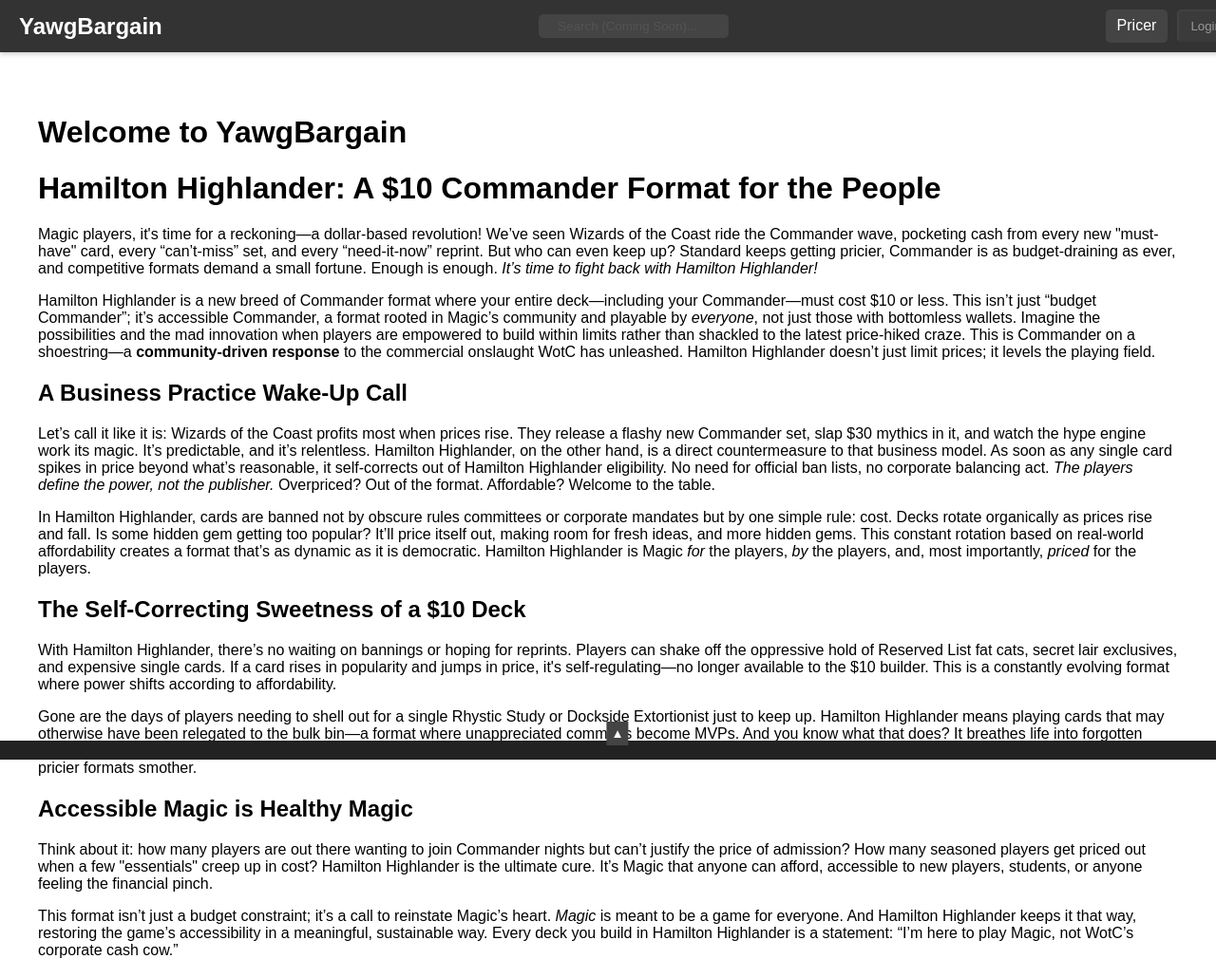
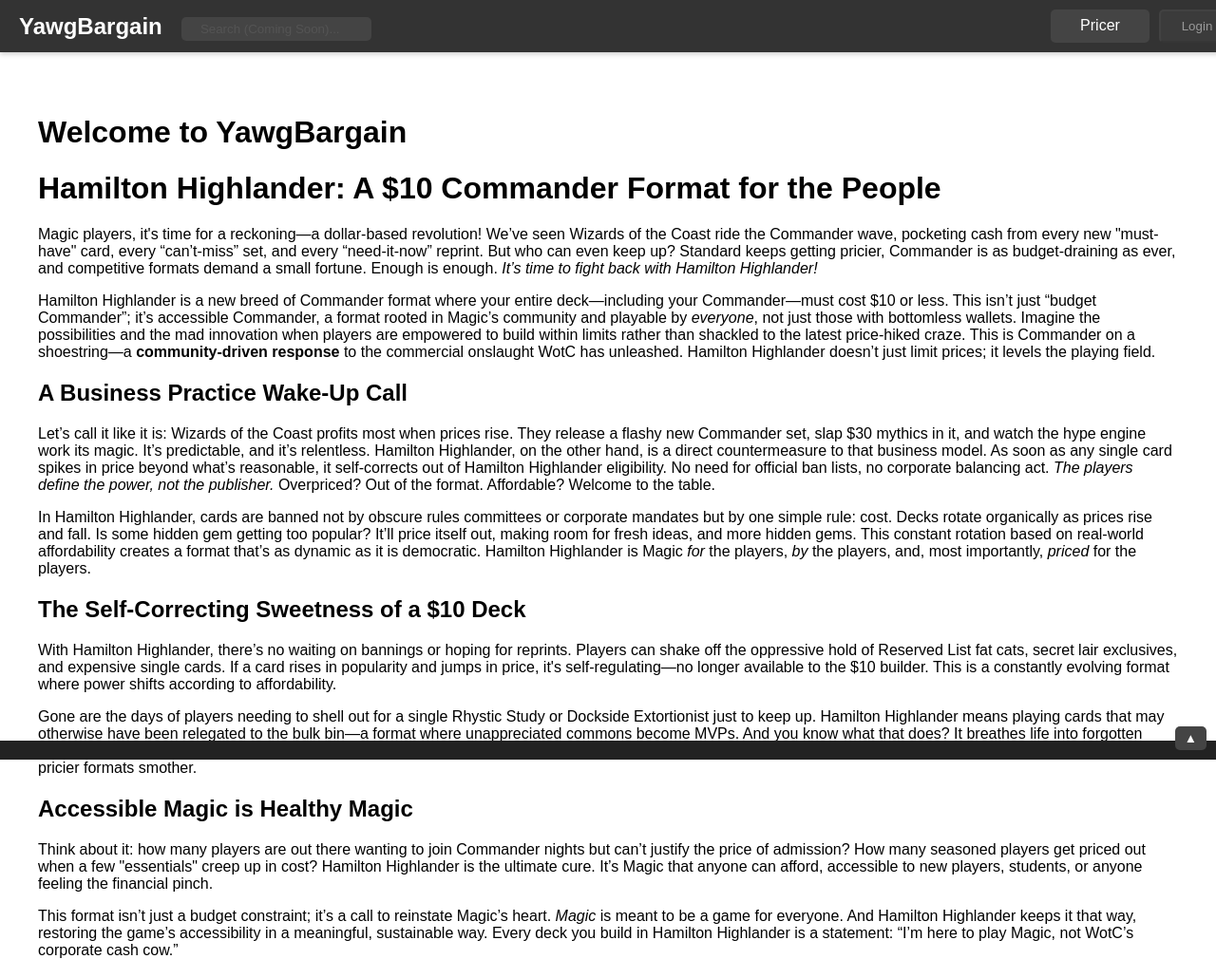
Before and after one commit to CarsonJoshua/yawgbargain, a Flask app: page / in a window 1280 px wide. Shown: the top 1030 px of the page at 95% size. Run offline with Flask 3, Linux system fonts and the light colour scheme; parts of the project's set-up code (start-up, migrations or seed data) failed here and were passed over.

Commit message:
updated layout

```diff
--- a/app/static/css/style.css
+++ b/app/static/css/style.css
@@ -1,4 +1,3 @@
-/* General Styles */
 body {
     font-family: Arial, sans-serif;
     margin: 0;
@@ -8,11 +7,10 @@
     min-height: 100vh;
 }
 
-/* Fixed Header */
 .header {
     display: flex;
+    align-items: center;
     justify-content: space-between;
-    align-items: center;
     padding: 10px 20px;
     background: #333;
     color: white;
@@ -23,13 +21,18 @@
     box-shadow: 0 2px 5px rgba(0, 0, 0, 0.2);
 }
 
-/* Site Name */
 .site-name {
+    display: flex;
+    align-items: center;
     font-size: 1.5rem;
     font-weight: bold;
+    white-space: nowrap;
 }
 
-/* Search Bar */
+.search-bar {
+    margin-left: 20px;
+}
+
 .search-bar input {
     padding: 5px;
     width: 200px;
@@ -40,15 +43,14 @@
     text-align: center;
 }
 
-/* Disabled Search Input */
 .search-bar input:disabled {
     opacity: 0.5;
 }
 
-/* Navigation Buttons */
 .user-actions {
     display: flex;
     gap: 10px;
+    white-space: nowrap;
 }
 
 .nav-btn {
@@ -70,13 +72,24 @@
     cursor: not-allowed;
 }
 
-/* Content Section */
+.user-actions a,
+.user-actions button {
+    min-width: 80px;
+    text-align: center;
+}
+
+@media (max-width: 600px) {
+    .user-actions {
+        flex-wrap: wrap;
+        justify-content: flex-end;
+    }
+}
+
 #content {
     margin-top: 60px;
     padding: 20px;
 }
 
-/* Footer */
 .footer {
     position: fixed;
     bottom: 0;
@@ -89,15 +102,16 @@
 }
 
 .footer-toggle {
-    position: absolute;
-    top: -20px;
-    left: 50%;
-    transform: translateX(-50%);
+    position: fixed;
+    bottom: 10px;
+    right: 10px;
     background: #444;
     color: white;
     border: none;
-    padding: 5px;
+    padding: 5px 10px;
+    border-radius: 5px;
     cursor: pointer;
+    transition: 0.2s;
 }
 
 .footer-toggle:hover {
@@ -108,7 +122,6 @@
     display: none;
 }
 
-/* Footer Hidden */
 .footer.hidden {
     transform: translateY(100%);
 }
--- a/app/templates/base.html
+++ b/app/templates/base.html
@@ -10,10 +10,11 @@
 <body>
     <!-- Header with site name, search bar, and user actions -->
     <div class="header">
-        <div class="site-name">YawgBargain</div>
-
-        <div class="search-bar">
-            <input type="search" placeholder="Search (Coming Soon)..." disabled>
+        <div class="site-name">
+            YawgBargain
+            <div class="search-bar">
+                <input type="search" placeholder="Search (Coming Soon)..." disabled>
+            </div>
         </div>
 
         <div class="user-actions">
@@ -35,11 +36,12 @@
 
     <!-- Footer -->
     <div class="footer">
-        <button id="toggle-footer" class="footer-toggle">▲</button>
         <div class="footer-content">
             <p>Support the site:</p>
             <a href="https://ko-fi.com/" target="_blank" class="ko-fi-button">☕ Buy me a coffee</a>
         </div>
     </div>
+
+    <button id="toggle-footer" class="footer-toggle">▲</button>
 </body>
 </html>
```
